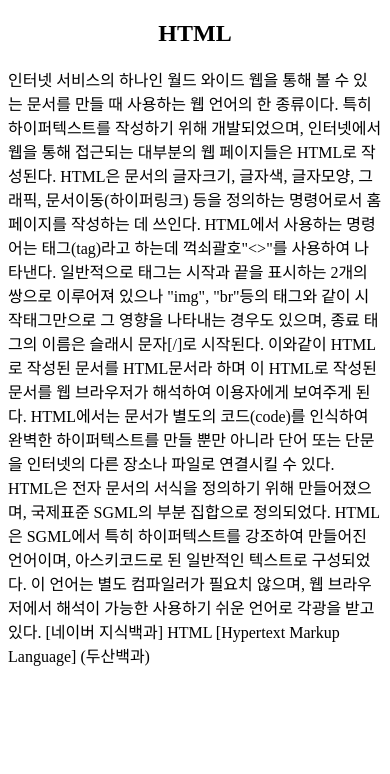
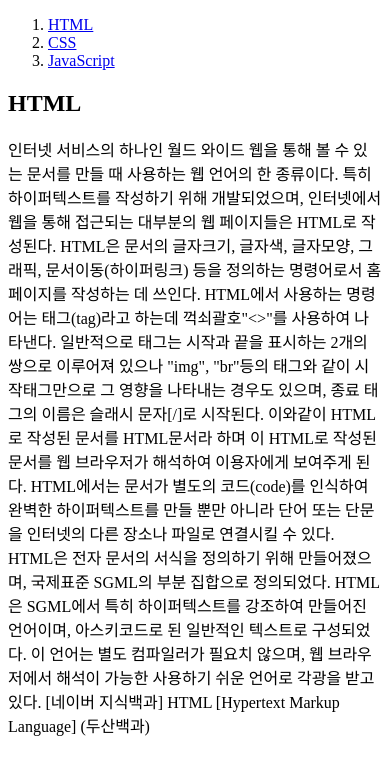
Before and after one commit to ZOO1E/test-web, a plain HTML site: page 1.html in a window 390 px wide. Drawn offline with Linux system fonts and the light colour scheme.

Commit message:
Add files via upload

```diff
--- a/1.html
+++ b/1.html
@@ -1,21 +1,55 @@
 <!doctype html>
 <html>
     <style>
- h2{
-     text-align:center;
+
+
+
+
+ ol{
+     display:block;
+     border-right:1px solid gray;
+     width:100px;
+ }
+ #grid {
+     display:block;
+     display:grid;
+     grid-template-columns: 150px 1fr;
+ }
+ @media(max-width : 800px){
+    #grid{
+         display:block;
+    }
+
+     ol{
+     border-right:none;
+    }
  }
     </style>
+
     <head>
         <title>HTML</title>
 
     </head>
+
     <body>
-        <h2>HTML</h2>
+        <div id="grid">
+            <ol>
+                    <li><a href="1.html">HTML</a></li>
+                    <li><a href="2.html">CSS</a></li>
+                    <li><a href="3.html">JavaScript</a></li>
+                  </ol>
+                <div>
+
+            <h2>HTML</h2>
         인터넷 서비스의 하나인 월드 와이드 웹을 통해 볼 수 있는 문서를 만들 때 사용하는 웹 언어의 한 종류이다. 특히 하이퍼텍스트를 작성하기 위해 개발되었으며, 인터넷에서 웹을 통해 접근되는 대부분의 웹 페이지들은 HTML로 작성된다.
 
 HTML은 문서의 글자크기, 글자색, 글자모양, 그래픽, 문서이동(하이퍼링크) 등을 정의하는 명령어로서 홈페이지를 작성하는 데 쓰인다. HTML에서 사용하는 명령어는 태그(tag)라고 하는데 꺽쇠괄호"<>"를 사용하여 나타낸다. 일반적으로 태그는 시작과 끝을 표시하는 2개의 쌍으로 이루어져 있으나 "img", "br"등의 태그와 같이 시작태그만으로 그 영향을 나타내는 경우도 있으며, 종료 태그의 이름은 슬래시 문자[/]로 시작된다. 이와같이 HTML로 작성된 문서를 HTML문서라 하며 이 HTML로 작성된 문서를 웹 브라우저가 해석하여 이용자에게 보여주게 된다. HTML에서는 문서가 별도의 코드(code)를 인식하여 완벽한 하이퍼텍스트를 만들 뿐만 아니라 단어 또는 단문을 인터넷의 다른 장소나 파일로 연결시킬 수 있다.
 
 HTML은 전자 문서의 서식을 정의하기 위해 만들어졌으며, 국제표준 SGML의 부분 집합으로 정의되었다. HTML은 SGML에서 특히 하이퍼텍스트를 강조하여 만들어진 언어이며, 아스키코드로 된 일반적인 텍스트로 구성되었다. 이 언어는 별도 컴파일러가 필요치 않으며, 웹 브라우저에서 해석이 가능한 사용하기 쉬운 언어로 각광을 받고 있다.
 [네이버 지식백과] HTML [Hypertext Markup Language] (두산백과)
+
+       </div>
+    </div>
+
     </body>
     </html>
```
Also changed, not shown: 2.html (+34 -5 lines), 3.html (+31 -3 lines), gird.html (added, +66 -0 lines).
